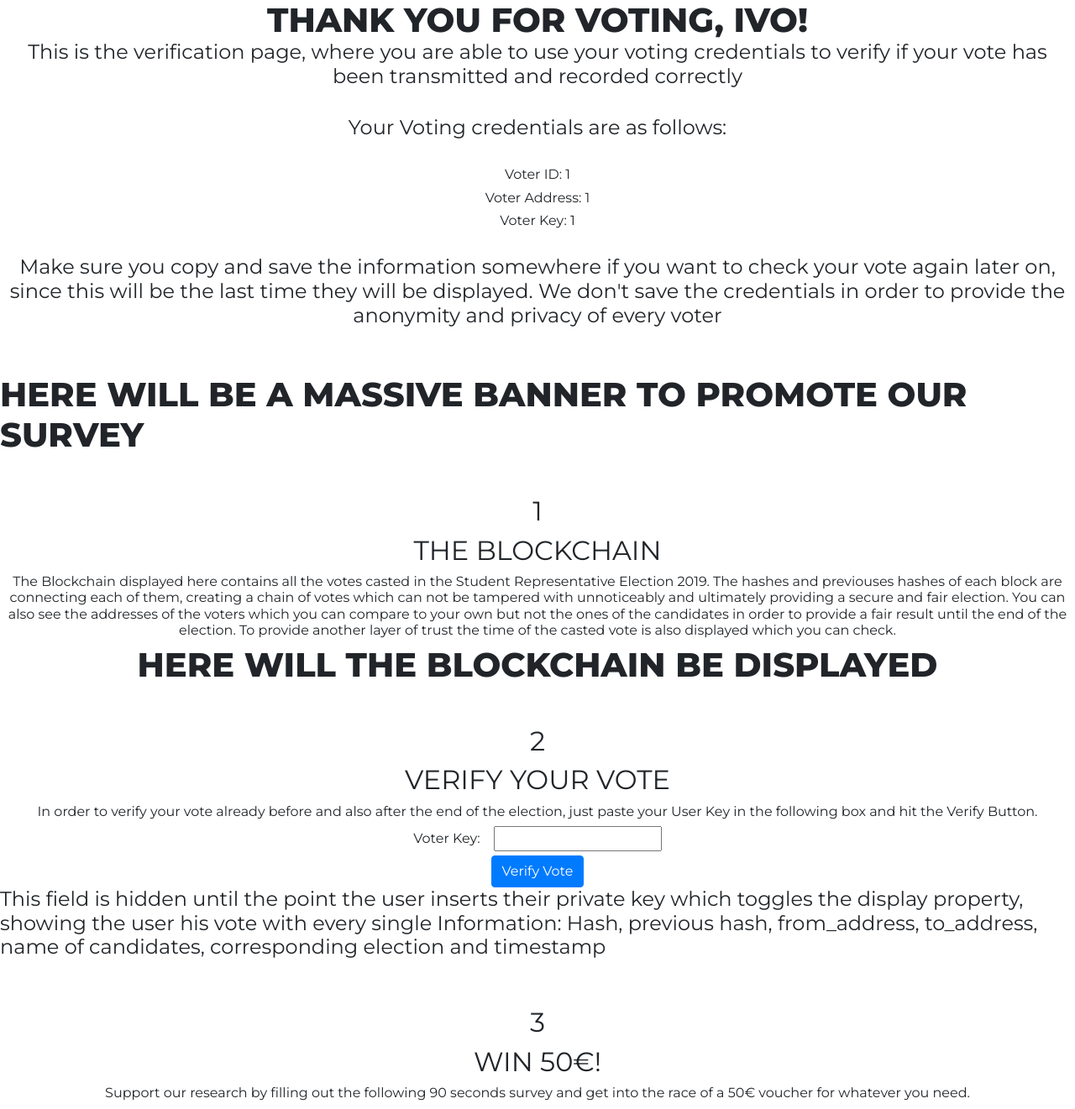
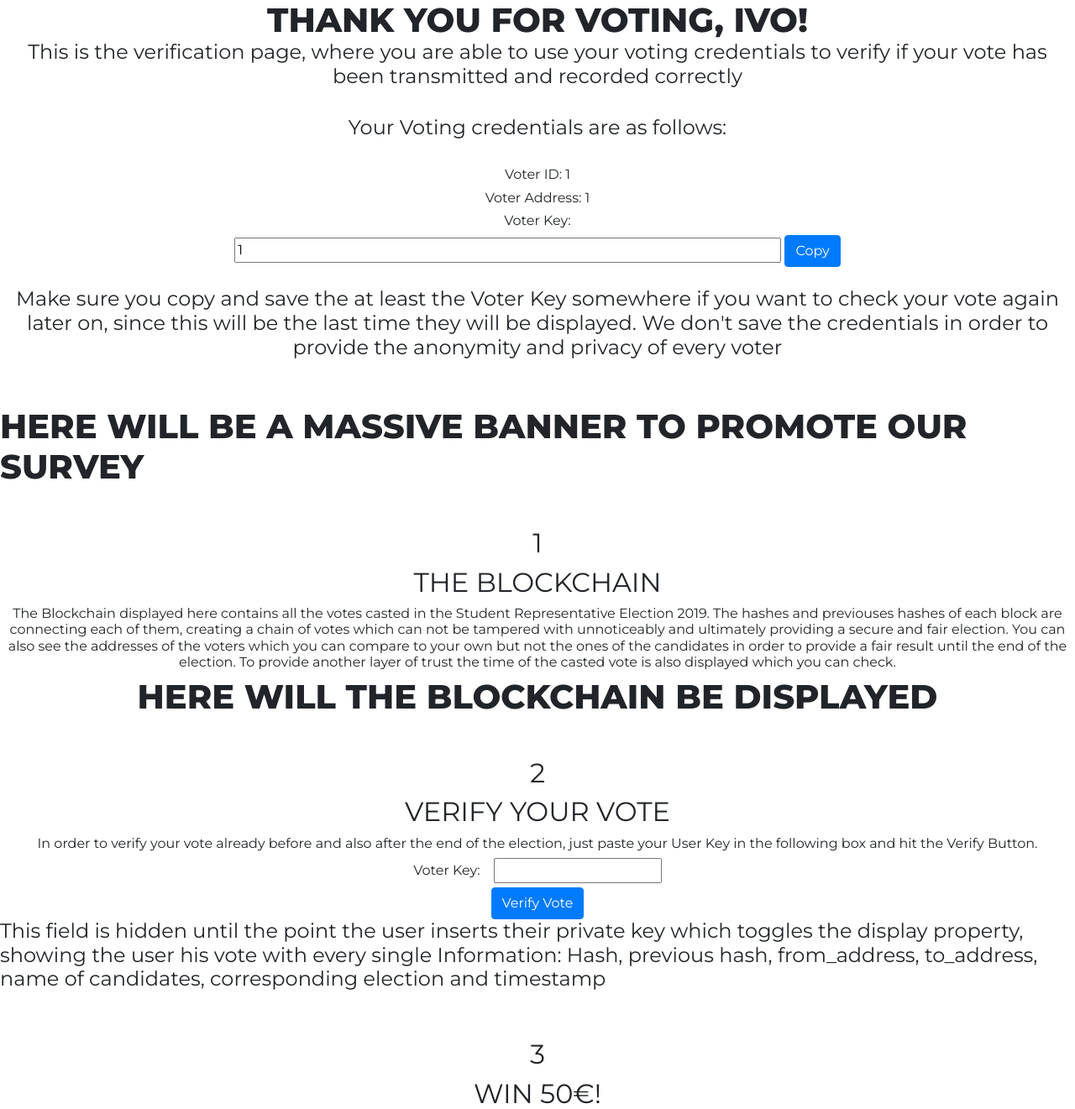
Before and after one commit to K-Rdlbrgr/master_thesis, a Flask app: page /verification/1/1/1 in a window 1280 px wide. Shown: the top 1321 px of the page at 84% size. Run offline with Flask 2, Linux system fonts and the light colour scheme; some libraries are stand-ins or nearby versions.

Commit message:
Added a copy function for the private key

```diff
--- a/static/main.js
+++ b/static/main.js
@@ -8,6 +8,21 @@ function slider() {
   signInButton.addEventListener('click', () => container.classList.remove('right-panel-active'));
 }
 
+function copyFunction() {
+  /* Get the text field */
+  var copyText = document.getElementById('copy_privateKey');
+
+  /* Select the text field */
+  copyText.select();
+  copyText.setSelectionRange(0, 99999); /*For mobile devices*/
+
+  /* Copy the text inside the text field */
+  document.execCommand('copy');
+
+  /* Alert the copied text */
+  alert('Copied the text: ' + copyText.value);
+}
+
 $('#myModal').on('shown.bs.modal', function() {
   $('#myInput').focus();
 });
--- a/templates/verification.html
+++ b/templates/verification.html
@@ -32,12 +32,17 @@
     <br />
     <h6>Voter ID: {{ user_publicKey }}</h6>
     <h6>Voter Address: {{ user_address }}</h6>
-    <h6>Voter Key: {{ user_privateKey }}</h6>
+    <h6>Voter Key:</h6>
+    <div class="inline-block">
+      <input type="text" value="{{ user_privateKey }}" id="copy_privateKey" size="70" />
+      <button type="button" class="btn btn-primary" onclick="copyFunction()">Copy</button>
+    </div>
     <br />
+
     <h4 class="text-center">
-      Make sure you copy and save the information somewhere if you want to check your vote again later on, since this
-      will be the last time they will be displayed. We don't save the credentials in order to provide the anonymity and
-      privacy of every voter
+      Make sure you copy and save the at least the Voter Key somewhere if you want to check your vote again later on,
+      since this will be the last time they will be displayed. We don't save the credentials in order to provide the
+      anonymity and privacy of every voter
     </h4>
     <br />
     <br />
```
